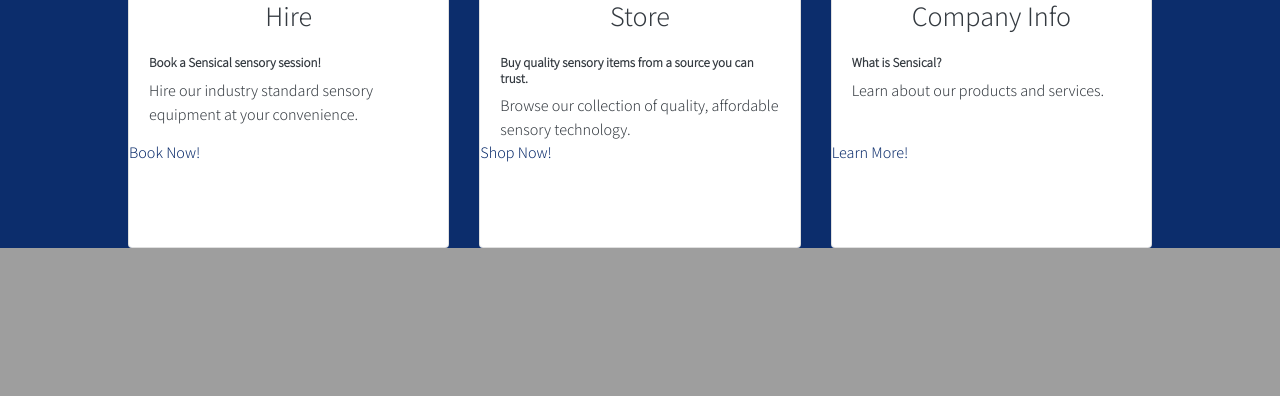
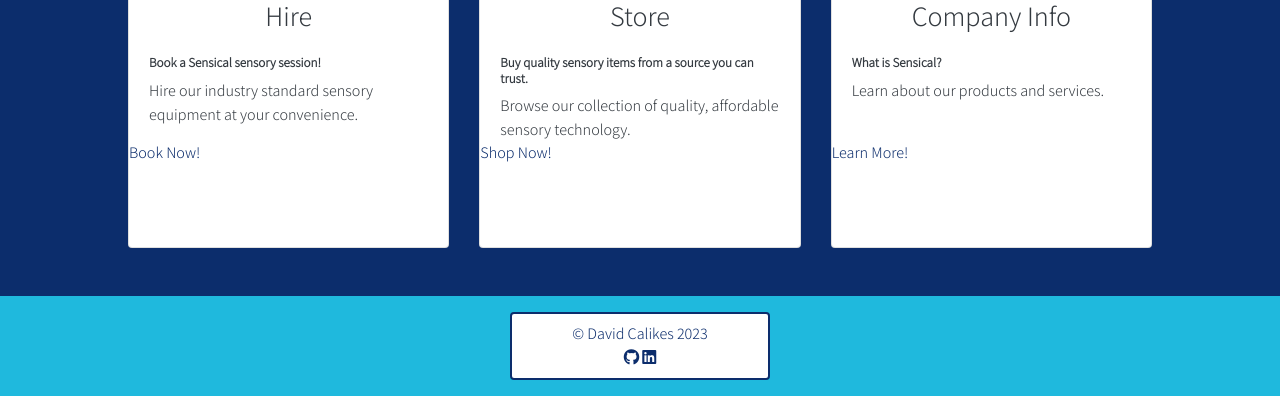
Before and after one commit to davidcalikes/sensical.ie, a Django app: page / in a window 1280 px wide. Shown: the part 1071-1467 px from the top of the page. Before the commit the page ends 1319 px from the top, so only its background shows below. Run offline with Django 3.2, Linux system fonts and the light colour scheme; some libraries are stand-ins or nearby versions; some web fonts are replaced.

Commit message:
feat: Add placeholder footer template to inclutes templates folder

```diff
--- a/static/css/base.css
+++ b/static/css/base.css
@@ -101,7 +101,6 @@
 
 .home-bg {
     background-color:  #0c2d6c;
-    height: 60vh;
 }
 
 .service-button {
@@ -126,6 +125,35 @@
 .card-img-top {
     height: 250px;
     object-fit: cover;
+}
+
+/* **** Footer **** */
+
+footer {
+    display: flex;
+    justify-content: center;
+    margin-top: 3rem;
+    background-color: #1fb9dd;
+    padding: 2rem;
+}
+
+.footer-container {
+    margin-top: 1.5rem;
+    height: 90px;
+    padding-top: 0.5rem;
+    text-align: center;
+    color: white;
+    background-color: #1fb9dd;
+    border: solid 2px white;
+}
+
+.footer-info-box {
+    background-color: white;
+    color: #0c2d6c;
+    width: 260px;
+    border-radius: 4px;
+    padding: 0.5rem;
+    border: 2px solid #0c2d6c;
 }
 
 /* **** MEDIA QUERIES **** */
--- a/templates/base.html
+++ b/templates/base.html
@@ -149,6 +149,10 @@
     {% block content %}
     {% endblock content %}
 
+    {% include 'includes/home_cards.html'%}
+
+    {% include 'includes/footer.html'%}
+
     {% block postloadjs %}
     {% endblock postloadjs %}
 
--- /dev/null
+++ b/templates/includes/footer.html
@@ -0,0 +1,9 @@
+<footer class="footer py-3">
+    <div class="footer-info-box">
+        <p class="m-0 text-center">&#169; David Calikes 2023</p>
+        <p class="m-0 text-center">
+            <a target="_blank" title="Link to David Calikes' Github" href="https://github.com/davidcalikes/mypse.ie"><i class="fab fa-github ms-1"></i></a>
+            <a target="_blank" title="Link to David Calikes' linkedin profile" href="https://www.linkedin.com/in/david-calikes-8b360b46/?originalSubdomain=ie"><i class="fab fa-linkedin ms-1"></i></a>
+        </p>
+    </div>
+</footer>
--- /dev/null
+++ b/templates/includes/home_cards.html
@@ -0,0 +1,70 @@
+<div class="container home-bg">
+    <div class="row">
+        <div class="col-12 my-auto">
+            <section>
+                <div class="row">
+                    <div class=" col-12 text-center">
+                        <h2 class="mb-4 text-center">Products & Services</h2>
+                    </div>
+                    <div>
+                        <div class="row">
+                            <div class="col-lg-4">
+                                <div class="card">
+                                    <img class="card-img-top" src="https://res.cloudinary.com/djck2eqxo/image/upload/v1673196102/sensical/card_image_hire_vkr6do.png" alt="Card image cap for hire card">
+                                    <div class="row">
+                                        <div class=" col-12 text-center">
+                                            <h3 class="text-dark">Hire</h3>
+                                        </div>
+                                    </div>
+                                    <div class="card-body">
+                                        <h4 class="card-subtitle mb-2 text-dark">Book a Sensical sensory session!</h4>
+                                        <p class="card-text text-dark"> Hire our industry standard sensory equipment at your convenience.</p>
+                                    </div>
+                                    <div class="card-buttons">
+                                        <a href="{% url 'account_login' %}" class="text-center pb-4">Book Now!</a>
+                                    </div>
+                                </div>
+                            </div>
+
+                            <div class="col-lg-4">
+                                <div class="card">
+                                    <img class="card-img-top" src="https://res.cloudinary.com/djck2eqxo/image/upload/v1673196325/sensical/card_image_shop_btaa1h.png" alt="Card image cap for store card">
+                                    <div class="row">
+                                        <div class=" col-12 text-center">
+                                            <h3 class="text-dark">Store</h3>
+                                        </div>
+                                    </div>
+                                    <div class="card-body">
+                                        <h4 class="card-subtitle mb-2 text-dark">Buy quality sensory items from a source you can trust.</h4>
+                                        <p class="card-text text-dark">Browse our collection of quality, affordable sensory technology.</p>
+                                    </div>
+                                    <div class="card-buttons">
+                                        <a href="{% url 'account_login' %}" class="text-center pb-4">Shop Now!</a>
+                                    </div>
+                                </div>
+                            </div>
+
+                            <div class="col-lg-4">
+                                <div class="card">
+                                    <img class="card-img-top" src="https://res.cloudinary.com/djck2eqxo/image/upload/v1673197088/sensical/sensical_logo_png_gdcdmy.png" alt="Card image cap for about card">
+                                    <div class="row">
+                                        <div class="col-12 text-center">
+                                            <h3 class="text-dark">Company Info</h3>
+                                        </div>
+                                    </div>
+                                    <div class="card-body">
+                                        <h4 class="card-subtitle mb-2 text-dark">What is Sensical?</h4>
+                                        <p class="card-text text-dark">Learn about our products and services.</p>
+                                    </div>
+                                    <div class="card-buttons">
+                                        <a href="{% url 'home' %}" class="text-center pb-4">Learn More!</a>
+                                    </div>
+                                </div>
+                            </div>
+                        </div>
+                    </div>
+                </div>
+            </section>
+        </div>
+    </div>
+</div>
```
Also changed, not shown: home/templates/home/index.html (+0 -71 lines).
